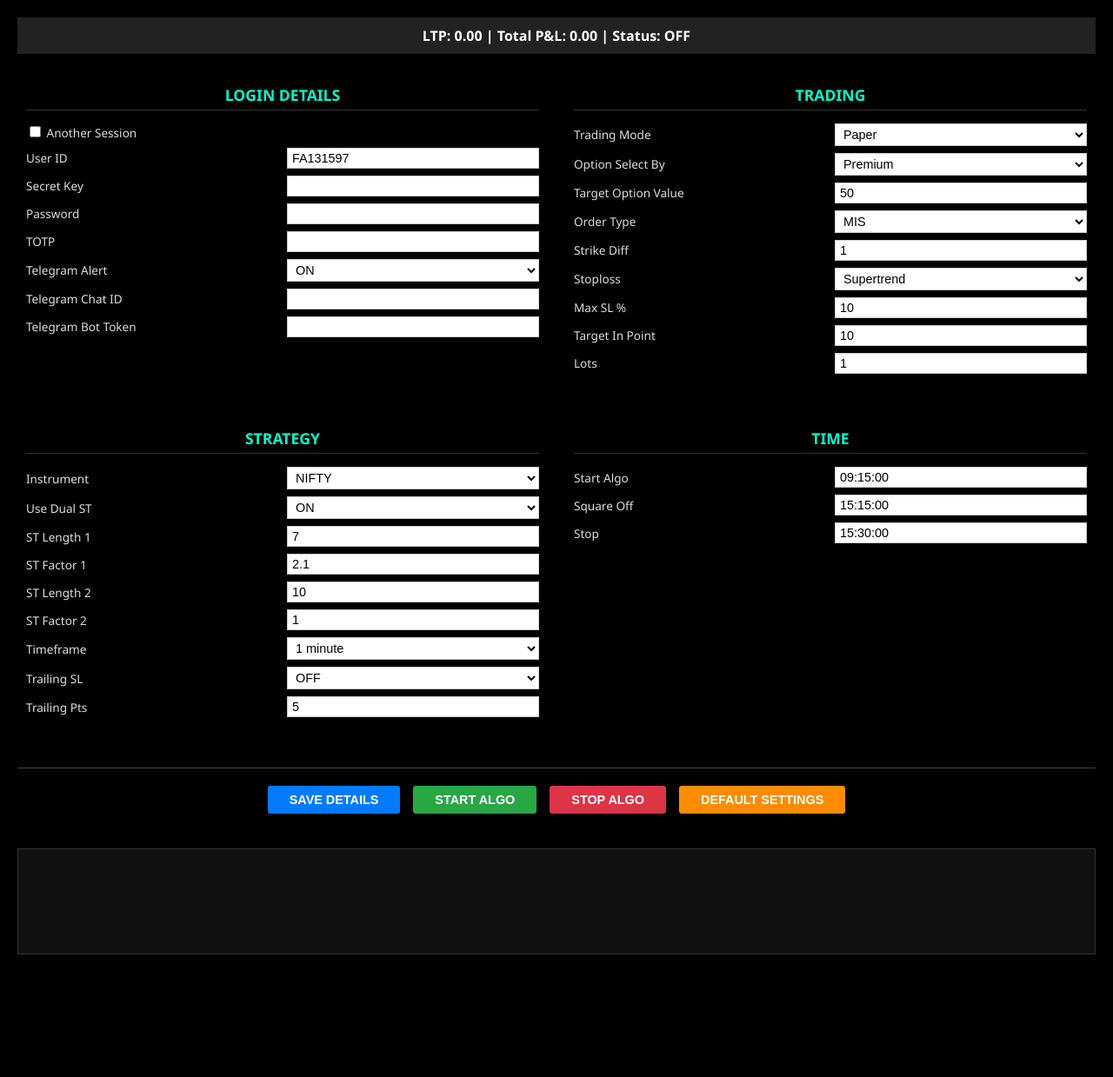
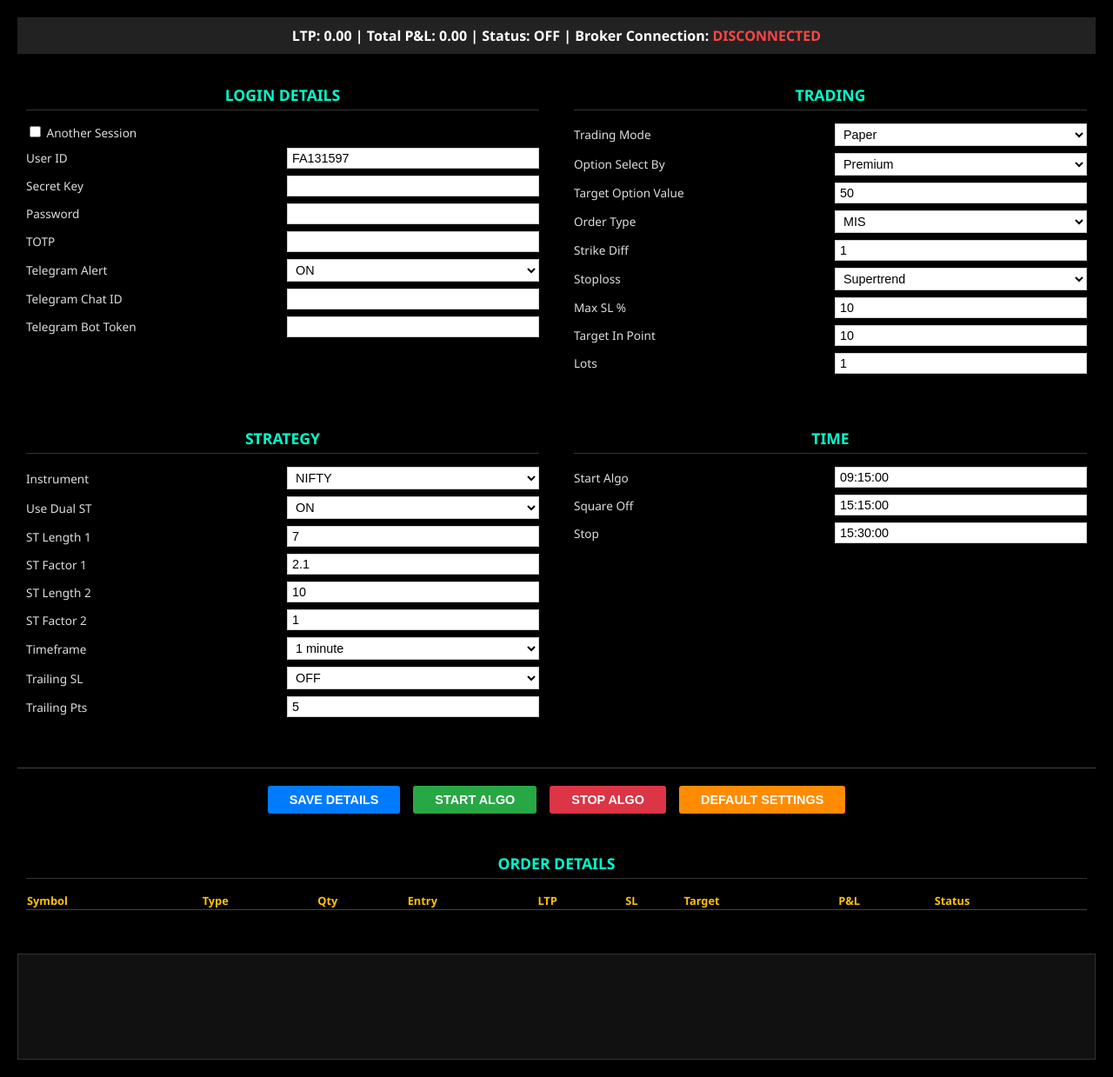
Before and after one commit to krinacool/algotesting, a Flask app: page / in a window 1280 px wide. Shown: the part 65-1304 px from the top of the page at 87% size. Before the commit the page ends 1163 px from the top, so only its background shows below. Run offline with Flask 3, Linux system fonts and the light colour scheme; lists and menus that the app fills with data are empty; some libraries are stand-ins or nearby versions.

Commit message:
Implement Shoonya API Option Trading Algo with Live Dashboard
- Added Shoonya API helper with TOTP login, dynamic lot size fetching, and rate-limit aware polling.
- Implemented Dual Supertrend strategy (7, 2.1) and (10, 1).
- Developed a multi-threaded trading engine with Paper/Real modes, trailing SL, and target management.
- Built a comprehensive Flask-SocketIO dashboard featuring live P&L, login status, and a real-time order/position table.
- Cleaned up repository artifacts and verified frontend layout.

Co-authored-by: krinacool <108570507+krinacool@users.noreply.github.com>

```diff
--- a/engine.py
+++ b/engine.py
@@ -44,6 +44,7 @@ class TradingEngine:
         self.last_ltp = 0
         self.logs = []
         self.pnl = 0.0
+        self.logged_in = False
         self.lock = threading.Lock()
 
     def add_log(self, message):
@@ -70,10 +71,12 @@ class TradingEngine:
             )
             if not res or res.get('stat') != 'Ok':
                 self.add_log(f"Login Failed: {res.get('emsg') if res else 'Unknown Error'}")
+                self.logged_in = False
                 if self.config['trading_mode'] == 'Real':
                     return
             else:
                 self.add_log("Login Successful")
+                self.logged_in = True
 
             self.is_running = True
             self.add_log(f"Starting Algo in {self.config['trading_mode']} mode")
@@ -205,6 +208,7 @@ class TradingEngine:
         with self.lock:
             return {
                 'running': self.is_running,
+                'logged_in': self.logged_in,
                 'pnl': self.pnl,
                 'positions': self.positions,
                 'logs': self.logs[-10:],
--- a/templates/index.html
+++ b/templates/index.html
@@ -33,7 +33,9 @@
     </div>
 
     <div class="pnl-strip">
-        LTP: <span id="ltp">0.00</span> | Total P&L: <span id="total-pnl">0.00</span> | Status: <span id="algo-status">OFF</span>
+        LTP: <span id="ltp">0.00</span> | Total P&L: <span id="total-pnl">0.00</span> |
+        Status: <span id="algo-status">OFF</span> |
+        Broker Connection: <span id="login-status" style="color: #ff4444;">DISCONNECTED</span>
     </div>
 
     <div class="dashboard">
@@ -125,6 +127,30 @@
             <button class="btn-orange">Default Settings</button>
         </div>
 
+        <!-- Order Details Space -->
+        <div class="section" style="grid-column: span 2;">
+            <h2>Order Details</h2>
+            <div style="max-height: 200px; overflow-y: auto;">
+                <table style="width: 100%; border-collapse: collapse; font-size: 0.8em; text-align: left;">
+                    <thead>
+                        <tr style="border-bottom: 1px solid #444; color: #ffc107;">
+                            <th>Symbol</th>
+                            <th>Type</th>
+                            <th>Qty</th>
+                            <th>Entry</th>
+                            <th>LTP</th>
+                            <th>SL</th>
+                            <th>Target</th>
+                            <th>P&L</th>
+                            <th>Status</th>
+                        </tr>
+                    </thead>
+                    <tbody id="order-details">
+                    </tbody>
+                </table>
+            </div>
+        </div>
+
         <div id="log-area"></div>
     </div>
 
@@ -135,6 +161,32 @@
             document.getElementById('total-pnl').innerText = data.pnl.toFixed(2);
             document.getElementById('total-pnl').className = data.pnl >= 0 ? 'pos' : 'neg';
             document.getElementById('algo-status').innerText = data.running ? 'RUNNING' : 'OFF';
+
+            var loginStatus = document.getElementById('login-status');
+            if (data.logged_in) {
+                loginStatus.innerText = 'CONNECTED';
+                loginStatus.style.color = '#00ff00';
+            } else {
+                loginStatus.innerText = 'DISCONNECTED';
+                loginStatus.style.color = '#ff4444';
+            }
+
+            var orderBody = document.getElementById('order-details');
+            orderBody.innerHTML = '';
+            data.positions.forEach(p => {
+                var row = `<tr>
+                    <td>${p.symbol}</td>
+                    <td>${p.type}</td>
+                    <td>${p.qty}</td>
+                    <td>${p.entry_price.toFixed(2)}</td>
+                    <td>${p.current_price.toFixed(2)}</td>
+                    <td>${p.sl.toFixed(2)}</td>
+                    <td>${p.target.toFixed(2)}</td>
+                    <td class="${p.pnl >= 0 ? 'pos' : 'neg'}">${p.pnl.toFixed(2)}</td>
+                    <td>${p.status}</td>
+                </tr>`;
+                orderBody.innerHTML += row;
+            });
 
             var logArea = document.getElementById('log-area');
             logArea.innerHTML = data.logs.join('<br>');
```
